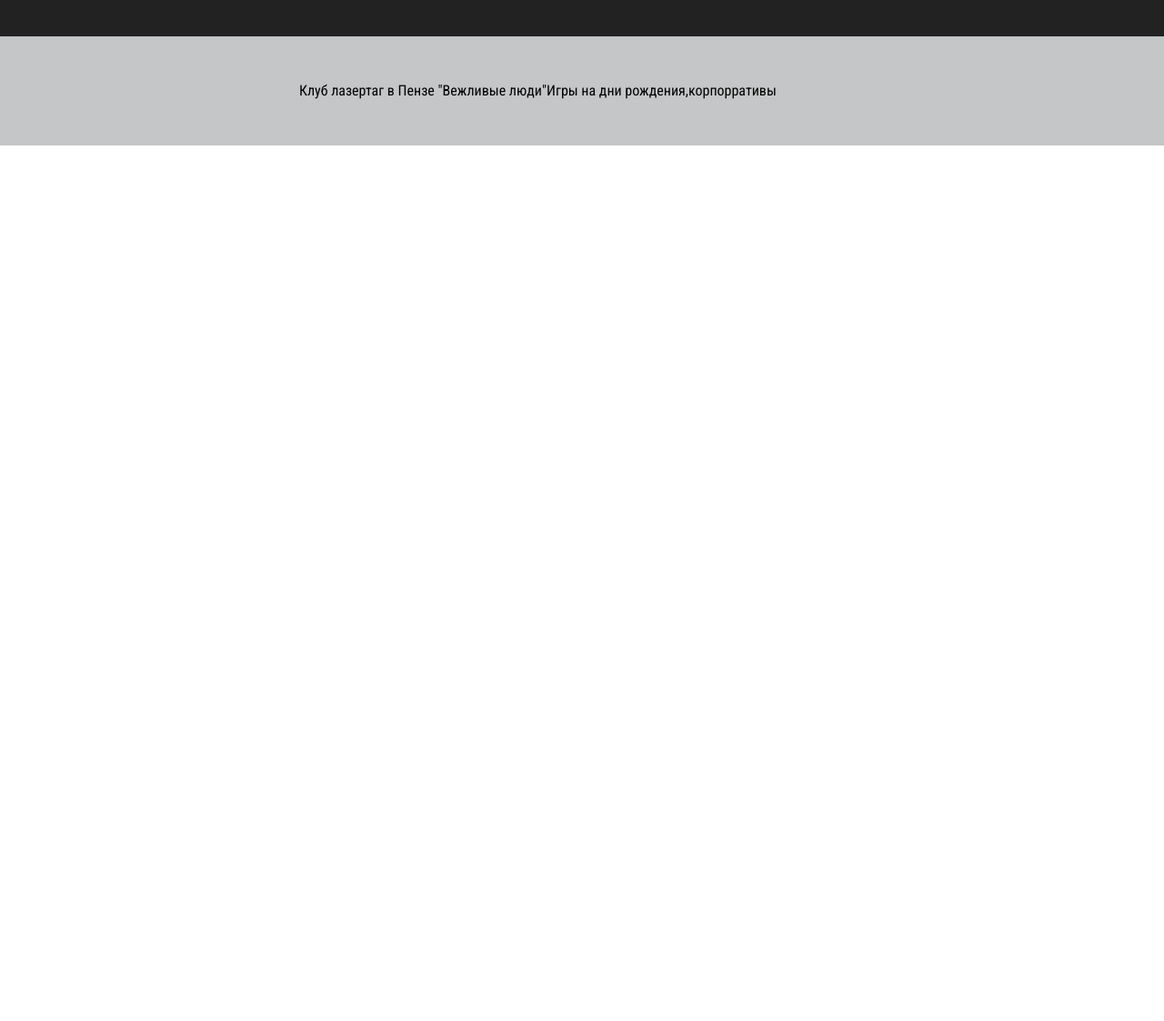
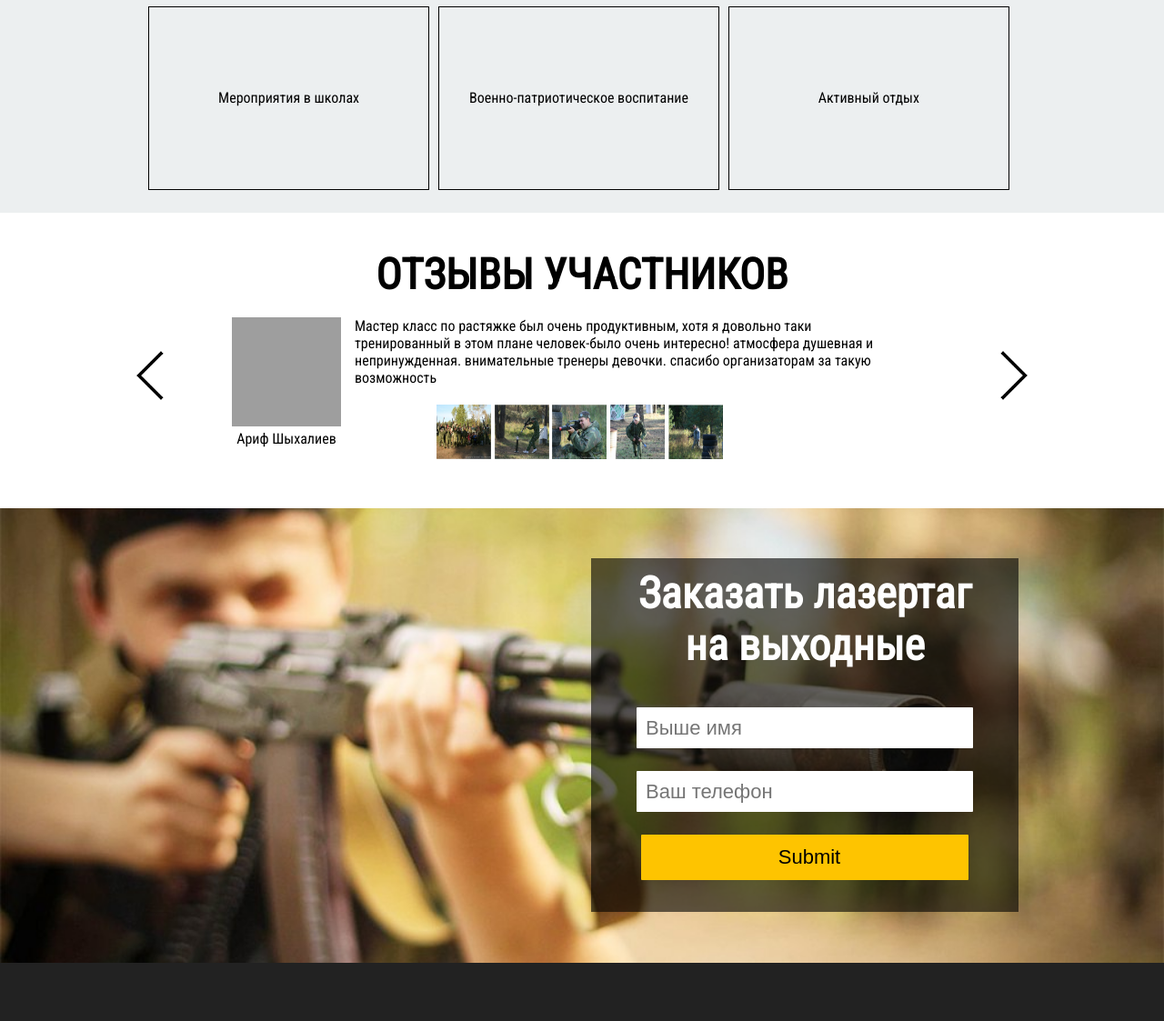
Before and after one commit to ilyashishov/gentlemen58, a website: page index.html in a window 1280 px wide. Shown: the part 4235-5358 px from the top of the page at 91% size. Before the commit the page ends 4395 px from the top, so only its background shows below. Drawn offline with Linux system fonts and the light colour scheme; grey boxes are pictures that could not be loaded.

Commit message:
first commit

```diff
--- a/index.html
+++ b/index.html
@@ -81,7 +81,7 @@
                 </div>
             </div>
         </div>
-        <div class="item" style="height: 665px">
+        <div class="item" style="height: 625px">
             <div class="bl">
                 <img src="./img/standard_scenarios_1.jpg" alt="">
                 <div class="text">
@@ -93,7 +93,7 @@
                 </div>
             </div>
         </div>
-        <div class="item" style="height: 665px">
+        <div class="item" style="height: 625px">
             <div class="bl">
                 <img src="./img/standard_scenarios_4.jpg" alt="">
                 <div class="text">
@@ -104,7 +104,6 @@
                         • после виртуальной смерти игрок ожидает окончания раунда в условленном месте;
                         • "мёртвые" игроки не имеют права общаться, как со своей, так и с вражеской командой;
                         • побеждает та команда, которой удалось полностью уничтожить отряд соперника*.
-                        * если по истечении отведённого на раунд времени в обеих командах ещё остались "живые" бойцы, инструктор (судья) подаёт предупредительный свисток. Это означает, что до конца раунда осталась одна минута, по окончании которой битву выигрывает та команда, у которой "в живых" осталось больше игроков.
                     </p>
                     <a href="#">Заказать</a>
                 </div>
@@ -158,11 +157,60 @@
         </div>
     </div>
 </div>
+<div class="block block7">
+    <div class="cont">
+        <h3>УСЛУГИ</h3>
+        <h4>Патриотический клуб Военно - тактического лазертага <br> "Вежливые люди" предлагает Вам :</h4>
+        <div class="bl">
+            <p>День рожденья</p>
+        </div>
+        <div class="bl">
+            <p>Корпоративы</p>
+        </div>
+        <div class="bl">
+            <p>Выкуп невесты</p>
+        </div>
+        <div class="bl">
+            <p>Мероприятия в школах</p>
+        </div>
+        <div class="bl">
+            <p>Военно-патриотическое воспитание</p>
+        </div>
+        <div class="bl">
+            <p>Активный отдых</p>
+        </div>
+    </div>
+</div>
 <div class="block block4">
     <div class="cont">
         <h3>ОТЗЫВЫ УЧАСТНИКОВ</h3>
+        <div class="comment">
+            <div class="avatar">
+                <img src="http://scgorynych.ru/img/reviews1.png" alt="">
+                <span>Ариф Шыхалиев</span>
+            </div>
+            <p>Мастер класс по растяжке был очень продуктивным, хотя я довольно таки тренированный в этом плане человек-было очень интересно! атмосфера душевная и непринужденная. внимательные тренеры девочки. спасибо организаторам за такую возможность</p>
+            <div class="photos">
+                <img src="./img/photos_with_games_1.jpg" alt="">
+                <img src="./img/photos_with_games_2.jpg" alt="">
+                <img src="./img/photos_with_games_3.jpg" alt="">
+                <img src="./img/photos_with_games_4.jpg" alt="">
+                <img src="./img/photos_with_games_5.jpg" alt="">
+            </div>
+        </div>
         <div class="owl-prev"></div>
         <div class="owl-next"></div>
+        <div style="clear: both"></div>
+    </div>
+</div>
+<div class="block6">
+    <div class="cont">
+        <form action="">
+            <h1>Заказать лазертаг <br> на выходные</h1>
+            <input type="text" placeholder="Выше имя">
+            <input type="text" placeholder="Ваш телефон">
+            <input type="submit">
+        </form>
     </div>
 </div>
 <footer>
--- a/less/main.less
+++ b/less/main.less
@@ -292,3 +292,119 @@ footer{
     transition: 100ms;
   }
 }
+
+.owl-prev{
+  width: 30px;
+  height: 54px;
+  position: absolute;
+  top: 60%;
+  margin-top: -47px;
+  background: url(../img/s4arrow-l.png) no-repeat;
+  left: -10px;
+  cursor: pointer;
+}
+
+.owl-next{
+  width: 30px;
+  height: 54px;
+  position: absolute;
+  top: 60%;
+  margin-top: -47px;
+  background: url(../img/s4arrow-r.png) no-repeat;
+  right: -10px;
+  cursor: pointer;
+}
+
+.block6{
+  width: 100%;
+  height: 500px;
+  background-image: url("../img/header_img.jpg");
+  background-position: center;
+  background-size: cover;
+  form{
+    margin-top: 55px;
+    float: right;
+    color: #fff;
+    width: 450px;
+    padding: 10px;
+    background-color: rgba(0,0,0,.6);
+    h1{
+      text-align: center;
+      margin-bottom: 40px;
+      font-size: 48px;
+    }
+    input{
+      display: block;
+      width: 80%;
+      height: 45px;
+      margin: 25px auto;
+      font-size: 22px;
+      padding-left: 10px;
+      border: none;
+      border-radius: 1px;
+    }
+    input[type=submit]{
+      background-color: #FEC400;
+      border: none;
+      color: #000;
+      height: 50px;
+      curcor: pointer;
+    }
+  }
+}
+
+.block4{
+  .cont{
+    position: relative;
+  }
+  .comment{
+    width: 800px;
+    margin: 10px auto;
+    margin-bottom: 30px;
+    .avatar{
+      float: left;
+      width: 150px;
+      text-align: center;
+    }
+    .photos{
+      width: 320px;
+      margin: 20px auto;
+      cursor: pointer;
+      img{
+        width: 60px;
+        height: 60px;
+        display: inline;
+      }
+    }
+    p{
+      margin-left: 1px;
+      //margin-top: 40px;
+      width: 95%;
+    }
+    img{
+      width: 120px;
+      height: 120px;
+    }
+  }
+}
+
+.block7{
+  background-color: #ECEFF0;
+  h4{
+    text-align: center;
+    margin: 30px 0px;
+    font-size: 22px;
+  }
+  .bl{
+    width: 32%;
+    height: 200px;
+    border: 1px solid #000;
+    display: inline-block;
+    text-align: center;
+    font-size: 16px;
+    margin: 5px 3px;
+    p{
+      margin-top: 90px;
+    }
+  }
+}
```
Also changed, not shown: css/main.css.
